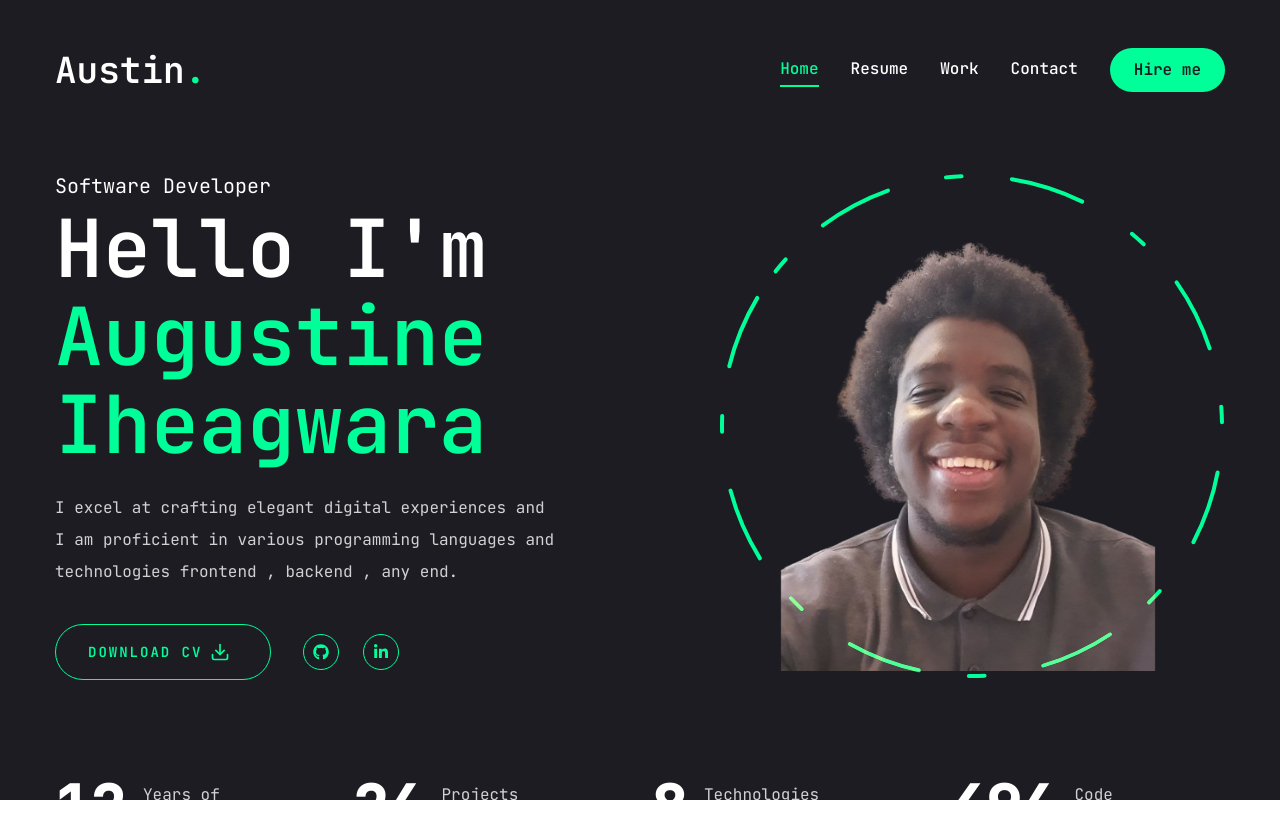
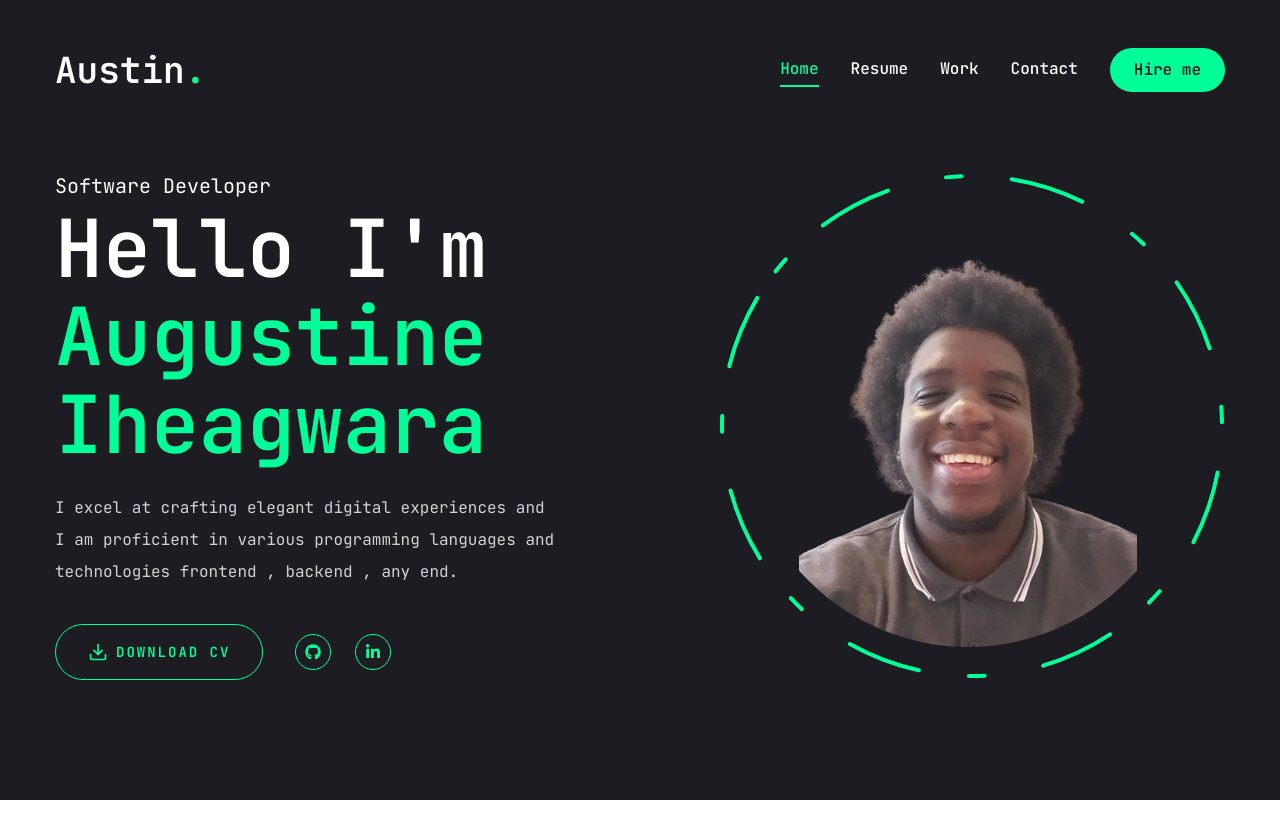
Before and after one commit to stino-x/NextJS-Portfolio, a Next.js app: page / in a window 1280 px wide. Shown: the top 838 px of the page. After the commit the page ends 800 px from the top, so only its background shows below. Built offline with nearby package versions, Linux system fonts and the light colour scheme.

Commit message:
add curve to image foe aesthetic and add form functionality

```diff
--- a/app/page.jsx
+++ b/app/page.jsx
@@ -31,7 +31,7 @@ const Home = () => {
                 size="lg"
                 className="uppercase flex items-center gap-2"
               >
-                <span>Download CV</span>
+                {/* <span>Download CV</span> */}
                 <FiDownload className="text-xl" />
                 <DownloadButton />
               </Button>
@@ -49,7 +49,7 @@ const Home = () => {
           </div>
         </div>
       </div>
-      <Stats />
+      {/* <Stats /> */}
     </section>
   );
 };
--- a/components/DownloadButton.jsx
+++ b/components/DownloadButton.jsx
@@ -3,8 +3,8 @@ import React from 'react';
 
 const DownloadButton = () => {
   return (
-    <a href="public\filename.pdf" download="filename.pdf">
-      <button></button>
+    <a href="/filename.pdf" download="filename.pdf">
+      Download CV
     </a>
   );
 };
--- a/components/Photo.jsx
+++ b/components/Photo.jsx
@@ -2,8 +2,11 @@
 
 import { motion } from "framer-motion";
 import Image from "next/image";
+// import { useBreakpoint } from '@theme-ui/match-media';
 
 const Photo = () => {
+  // const breakpoints = useBreakpoint();
+  // const imageSize = breakpoints.sm ? { width: 200, height: 200 } : { width: 250, height: 250 };
   return (
     <div className="w-full h-full relative">
       <motion.div
@@ -20,16 +23,29 @@ const Photo = () => {
             opacity: 1,
             transition: { delay: 2.4, duration: 0.4, ease: "easeInOut" },
           }}
-          className="w-[298px] h-[298px] xl:w-[498px] xl:h-[498px] mix-blend-lighten absolute"
+          className="grid place-items-center w-[298px] h-[298px] xl:w-[498px] xl:h-[498px] mix-blend-lighten absolute"
         >
-          <Image
+          {/* <div className="w-[40%] h-[40%] relative"> */}
+          {/* <Image
             src="/assets/photo.png"
+            width={imageSize.width}
+            height={imageSize.height}
             priority
             quality={100}
-            fill
             alt=""
             className="object-contain"
-          />
+          /> */}
+  <Image
+        src="/assets/photo.png"
+        width={450}
+        height={450}
+        sizes="(max-width: 767px) 200px, (min-width: 1280px) 450px, 250px"
+        priority
+        quality={100}
+        alt=""
+        className="object-contain rounded-full w-[200px] h-[200px] md:w-[250px] md:h-[250px] xl:w-[450px] xl:h-[450px]"
+      />
+          {/* </div> */}
         </motion.div>
 
         {/* circle */}
--- a/package.json
+++ b/package.json
@@ -17,6 +17,7 @@
     "@radix-ui/react-slot": "^1.0.2",
     "@radix-ui/react-tabs": "^1.0.4",
     "@radix-ui/react-tooltip": "^1.0.7",
+    "@theme-ui/match-media": "^0.16.2",
     "@types/react": "^18.3.3",
     "class-variance-authority": "^0.7.0",
     "clsx": "^2.1.1",
```
Also changed, not shown: 2 other files (tests, documents, lock files or other folders).
